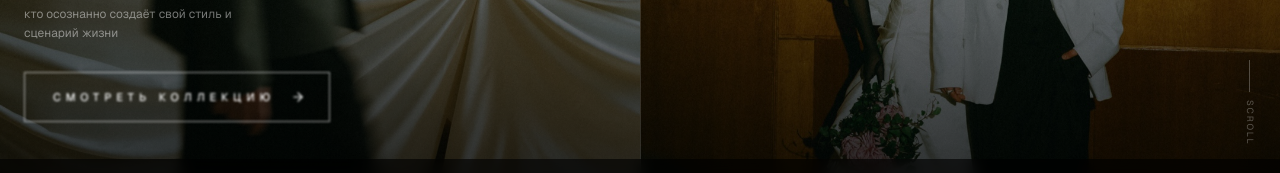
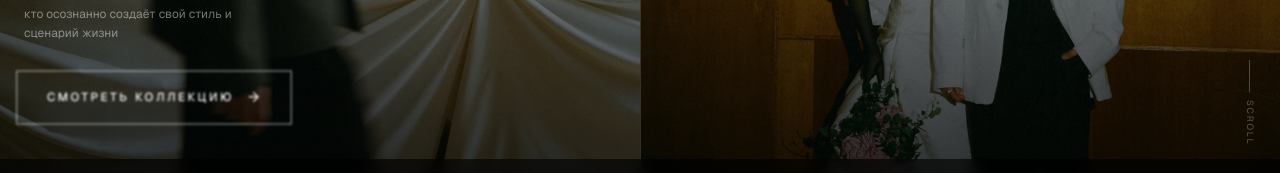
Before and after one commit to vikahramovich02-collab/cinematic-store, a Next.js app: page / in a window 1280 px wide. In both pictures the pointer is over the link "СМОТРЕТЬ КОЛЛЕКЦИЮ". Shown: the part 598-771 px from the top of the page. Built offline with nearby package versions, Linux system fonts and the light colour scheme.

Commit message:
Switch button hover to blur+scale effect

```diff
--- a/app/globals.css
+++ b/app/globals.css
@@ -69,26 +69,22 @@ body {
   100% { background-position: -200% 0; }
 }
 
-/* Glitch-blur button hover */
+/* Blur + scale button hover */
 .btn-glitch {
   display: inline-flex;
   align-items: center;
   gap: 0.75rem;
   transition:
-    letter-spacing 0.35s cubic-bezier(0.22, 1, 0.36, 1),
-    filter 0.35s ease,
-    opacity 0.35s ease;
+    transform 0.4s cubic-bezier(0.22, 1, 0.36, 1),
+    filter 0.4s ease;
 }
 .btn-glitch:hover {
-  letter-spacing: 0.45em;
-  filter: blur(1.2px) brightness(1.15);
+  transform: scale(1.06);
+  filter: blur(1px) brightness(1.2);
 }
-.btn-glitch:hover svg {
-  transform: translateX(4px);
-  transition: transform 0.35s cubic-bezier(0.22, 1, 0.36, 1);
-}
-.btn-glitch svg {
-  transition: transform 0.35s cubic-bezier(0.22, 1, 0.36, 1);
+.btn-glitch:active {
+  transform: scale(0.98);
+  filter: none;
 }
 
 /* Cart drawer */
```
